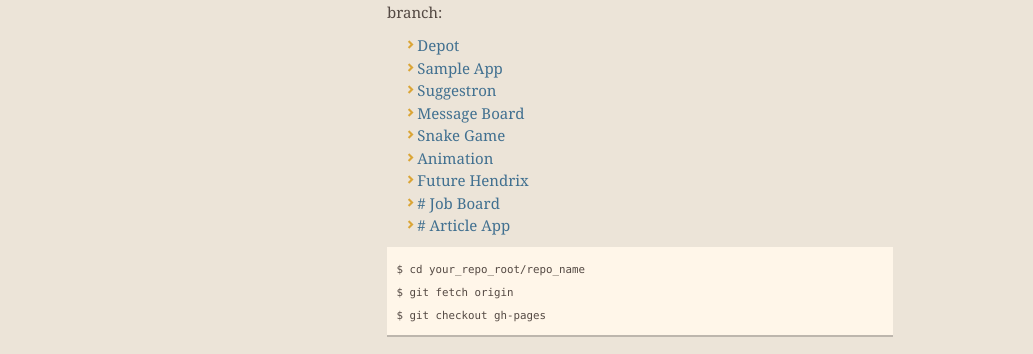
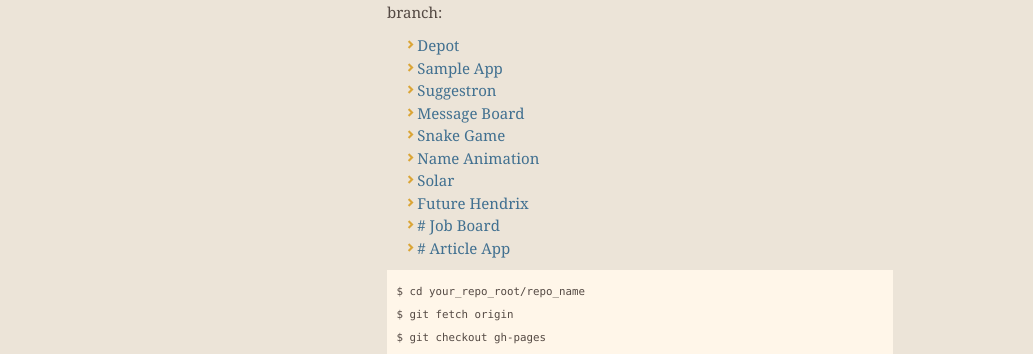
Before and after one commit to jahde/projects, a plain HTML site: page index.html in a window 1280 px wide. Shown: the part 378-732 px from the top of the page, without its empty margins (0-1033 px from the left). Drawn offline with nearby package versions, Linux system fonts and the light colour scheme.

Commit message:
add solar

```diff
--- a/index.html
+++ b/index.html
@@ -57,7 +57,8 @@
     <li><a href="https://whispering-cliffs-4674.herokuapp.com/">Suggestron</a></li>
     <li><a href="https://secret-anchorage-6217.herokuapp.com/">Message Board</a></li>
     <li><a href="https://jahde.github.io/game_snake">Snake Game</a></li>
-    <li><a href="https://jahde.github.io/animation">Animation</a></li>
+    <li><a href="https://jahde.github.io/animation">Name Animation</a></li>
+    <li><a href="https://jahde.github.io/solar">Solar</a></li>
     <li><a href="https://foobar-jahde.rhcloud.com/">Future Hendrix</a></li>
     <li><a href="https://jahde.github.io/#"># Job Board</a></li>
     <li><a href="https://jahde.github.io/#"># Article App</a></li>
```
